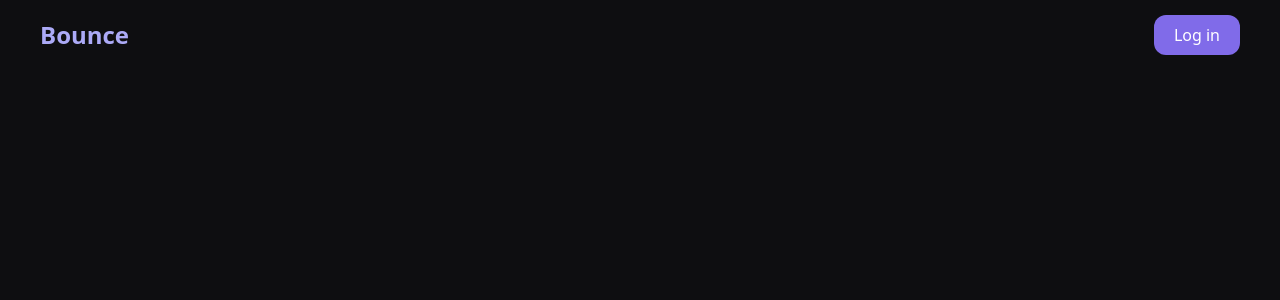
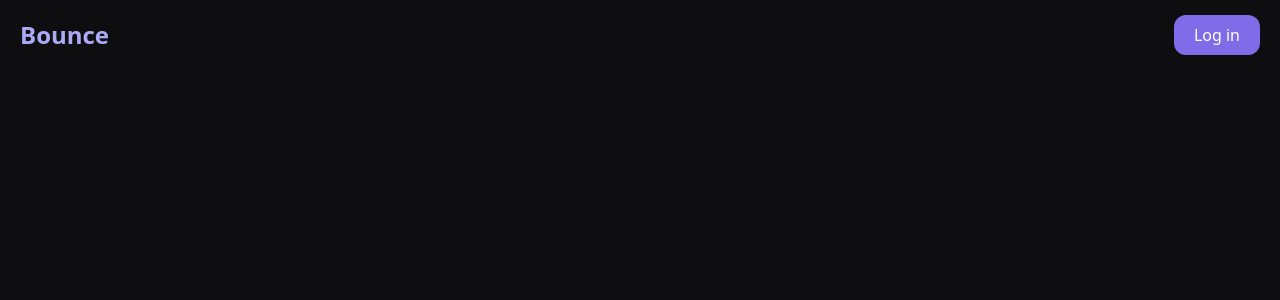
Before and after one commit to karal63/Bounce, a Vue app in the folder client/: page / in a window 1280 px wide. Shown: the top 300 px of the page. Built offline with nearby package versions, Linux system fonts and the light colour scheme.

Commit message:
Make app area bigger.

```diff
--- a/client/src/app/layout/DefaultLayout.vue
+++ b/client/src/app/layout/DefaultLayout.vue
@@ -1,8 +1,8 @@
 <script setup lang="ts"></script>
 
 <template>
-    <div class="flex-center bg-mainDarkBg px-10">
-        <div class="h-[100vh] w-[1300px]">
+    <div class="flex-center bg-mainDarkBg px-5">
+        <div class="h-[100vh] w-[1450px]">
             <slot />
         </div>
     </div>
```
